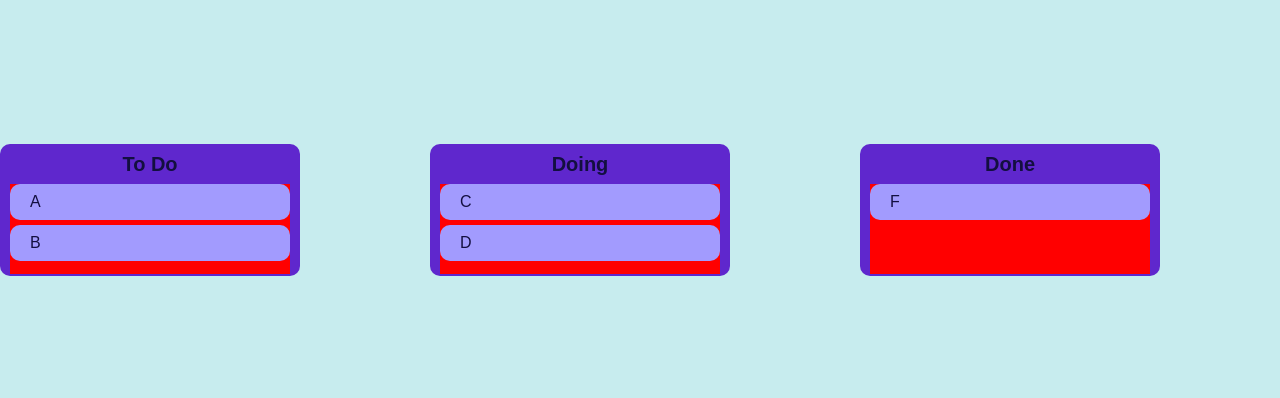
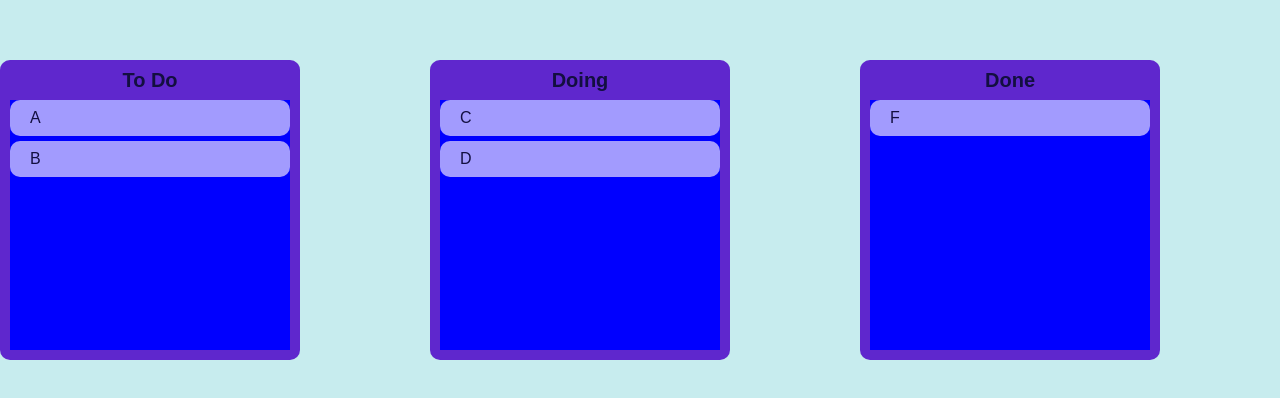
Before and after one commit to zpdl95/react-masterclass, a React (Create React App) app: page / in a window 1280 px wide. Shown: the part 190-588 px from the top of the page. Built offline with nearby package versions, Linux system fonts and the light colour scheme.

Commit message:
#6.11 Droppable Snapshot

```diff
--- a/src/components/DroppableBoard.tsx
+++ b/src/components/DroppableBoard.tsx
@@ -2,11 +2,19 @@
 import styled from "styled-components";
 import DragableCard from "./DragableCard";
 
+interface IMagicBoard {
+  isDraggingOver: boolean;
+  isDraggingFromThis: boolean;
+}
+
 const Board = styled.div`
   width: 300px;
+  min-height: 300px;
   padding: 10px 10px;
   background-color: ${(props) => props.theme.boardColor};
   border-radius: 10px;
+  display: flex;
+  flex-direction: column;
 `;
 
 const Title = styled.h2`
@@ -16,9 +24,11 @@
   font-size: 20px;
 `;
 
-const MagicBoard = styled.div`
-  height: 80%;
-  background-color: red;
+const MagicBoard = styled.div<IMagicBoard>`
+  background-color: ${(props) =>
+    props.isDraggingOver ? "red" : props.isDraggingFromThis ? "pink" : "blue"};
+  flex-grow: 1;
+  transition: background-color 0.3s ease-in-out;
 `;
 
 interface IDroppableBoard {
@@ -31,8 +41,13 @@
     <Board>
       <Title>{boardId}</Title>
       <Droppable droppableId={boardId}>
-        {(magic) => (
-          <MagicBoard ref={magic.innerRef} {...magic.droppableProps}>
+        {(magic, info) => (
+          <MagicBoard
+            isDraggingOver={info.isDraggingOver}
+            isDraggingFromThis={Boolean(info.draggingFromThisWith)}
+            ref={magic.innerRef}
+            {...magic.droppableProps}
+          >
             {/* Draggable = children으로 함수를 받는다 */}
             {/* id와 index를 받아야함 */}
             {toDos.map((toDo, index) => (
```
